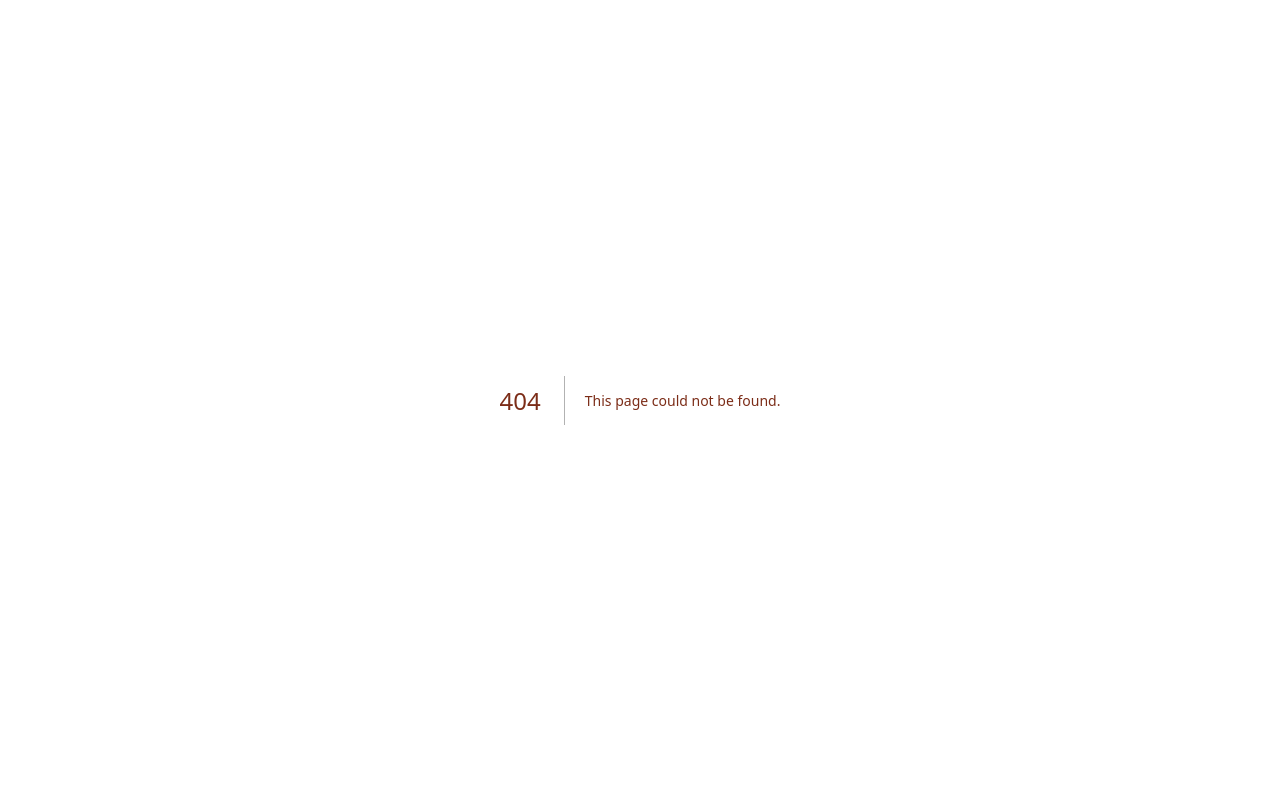
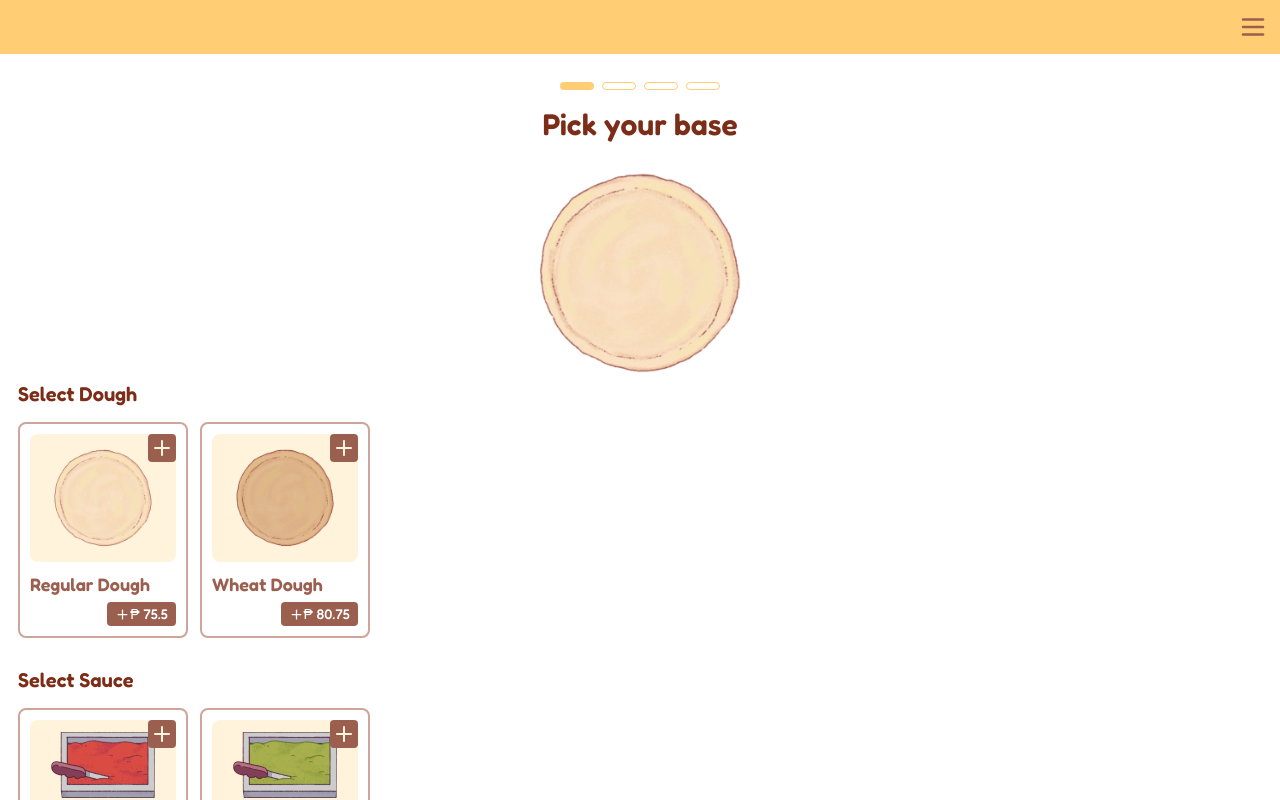
Before and after one commit to xialuna/zazoom-order-app, a Next.js app: page /custom-pizza/pick-base in a window 1280 px wide. Before the commit this address had no page. Shown: the top 800 px of the page. Built offline with nearby package versions, Linux system fonts and the light colour scheme.

Commit message:
WIP base layout and add data and make component reusable

```diff
--- a/src/app/(custom-pizza)/pick-base/page.tsx
+++ /dev/null
@@ -1,20 +0,0 @@
-// pick-base/page.tsx
-import { useRouter } from 'next/router'
-
-const PickBase = () => {
-  const router = useRouter()
-
-  const handleNext = () => {
-    router.push('/pick-toppings') // This navigates to the pick-toppings page
-  }
-
-  return (
-    <div>
-      <h1>Pick your base</h1>
-      {/* Content for base selection */}
-      <button onClick={handleNext}>Next</button>
-    </div>
-  )
-}
-
-export default PickBase
--- /dev/null
+++ b/src/app/(wip)/pick-base/page.tsx
@@ -0,0 +1,5 @@
+import React from 'react'
+
+export const page = () => {
+  return <div>Hello</div>
+}
--- /dev/null
+++ b/src/app/custom-pizza/pick-base/page.tsx
@@ -0,0 +1,52 @@
+'use client'
+import React, { useState } from 'react'
+import { Nav } from '@/src/components/ui/Nav'
+import { ProgressIndicator } from '@/src/components/ui/ProgressIndicator'
+import { IngredientBox } from '@/src/components/ui/IngredientBox'
+import { ingredients } from '@/src/data'
+
+const page = () => {
+  const [currentStep, setCurrentStep] = useState(1) // Starting from step 1
+  const totalSteps = 4
+
+  return (
+    <>
+      <Nav />
+      <div className='mx-[18px]'>
+        {/* Heading */}
+        <div className='mt-7 flex flex-col items-center justify-center'>
+          <ProgressIndicator totalSteps={totalSteps} currentStep={currentStep} />
+          <h1 className='mt-4'>Pick your base</h1>
+          <img src='/assets/regular-dough.webp' className='mt-2 w-[214px]' />
+        </div>
+
+        <div className='flex flex-col gap-7'>
+          <div>
+            <h3 className='mb-3.5'>Select Dough</h3>
+            <div className='flex flex-wrap gap-3'>
+              {ingredients[0].dough.map((dough) => (
+                <IngredientBox key={dough.id} imageSrc={dough.imageSrc} pizzaName={dough.title} price={dough.price} />
+              ))}
+            </div>
+          </div>
+
+          <div>
+            <h3 className='mb-3.5'>Select Sauce</h3>
+            <div className='flex flex-wrap gap-3'>
+              {ingredients[0].sauce.map((dough) => (
+                <IngredientBox key={dough.id} imageSrc={dough.imageSrc} pizzaName={dough.title} price={dough.price} />
+              ))}
+            </div>
+          </div>
+
+          <div>
+            <h3 className='mb-3.5'>Select Cheese</h3>
+            <div className='flex flex-wrap gap-3'></div>
+          </div>
+        </div>
+      </div>
+    </>
+  )
+}
+
+export default page
--- /dev/null
+++ b/src/app/custom-pizza/pick-toppings/page.tsx
@@ -0,0 +1,20 @@
+// pick-toppings/page.tsx
+import { useRouter } from 'next/router'
+
+const PickToppings = () => {
+  const router = useRouter()
+
+  const handleNext = () => {
+    router.push('/customer-info') // Navigates to the customer info page
+  }
+
+  return (
+    <div>
+      <h1>Pick your toppings</h1>
+      {/* Content for toppings selection */}
+      <button onClick={handleNext}>Next</button>
+    </div>
+  )
+}
+
+export default PickToppings
--- a/src/app/page.tsx
+++ b/src/app/page.tsx
@@ -6,13 +6,16 @@ import { ShoppingCart } from 'lucide-react'
 import React, { useState } from 'react'
 import { ButtonCart } from '../components/ui/ButtonCart'
 import { FavoritePizza } from '../components/ui/FavoritePizza'
+import Link from 'next/link'
 export default function Home() {
   return (
     <div>
       <Nav />
+      {/* Make a class for mx */}
       <main className='mx-[18px]'>
         {/* Customize Pizza */}
         <div className='mt-5 flex flex-col items-center justify-center'>
+          <Link href='/custom-pizza/pick-base'>
             <div className='flex max-w-[361px] items-center justify-center gap-3 rounded-lg border-2 border-neutral-primary bg-neutral-primary px-2 py-3'>
               <div className='max-w-[218px]'>
                 <h3>Customize Pizza</h3>
@@ -21,6 +24,7 @@ export default function Home() {
               </div>
               <img src='assets/custom-pizza.png' className='w-[98px] rounded border-2 border-brand-primary' />
             </div>
+          </Link>
         </div>
 
         {/* Favorites */}
--- a/src/components/ui/IngredientBox.tsx
+++ b/src/components/ui/IngredientBox.tsx
@@ -1,12 +1,12 @@
 import React from 'react'
 import { Plus } from 'lucide-react'
-export const IngredientBox = () => {
+export const IngredientBox = ({ imageSrc, pizzaName, price }) => {
   return (
     <div className='flex w-[170px] flex-col rounded-lg border-2 border-neutral-primary p-2.5'>
       {/* Image Container */}
       <div className='relative'>
-        <div className='flex items-center justify-center rounded-lg bg-neutral-primary p-2'>
-          <img src='assets/regular-dough.webp' className='w-[104px]'></img>
+        <div className='flex items-center justify-center rounded-lg bg-neutral-primary px-2 py-3'>
+          <img src={imageSrc} className='w-[104px]'></img>
         </div>
 
         <button className='absolute right-0 top-0 rounded bg-neutral-emphasis p-0.5'>
@@ -15,13 +15,13 @@ export const IngredientBox = () => {
       </div>
       {/* Title Card Container */}
       <div className='flex flex-col gap-1'>
-        <h4 className='pt-2 text-lg font-semibold'>Regular Dough</h4>
+        <h4 className='pt-2 text-lg font-semibold'>{pizzaName}</h4>
 
         {/* Price */}
         <div className='flex justify-end'>
-          <div className='flex items-center justify-end gap-1 rounded bg-neutral-emphasis px-2 py-0.5 text-white'>
+          <div className='flex items-center justify-end rounded bg-neutral-emphasis px-2 py-0.5 text-white'>
             <Plus size={15} className='border-medium' />
-            <span className='text-sm font-medium'>₱150.00</span>
+            <span className='text-sm font-medium'>₱ {price}</span>
           </div>
         </div>
       </div>
--- /dev/null
+++ b/src/data/index.ts
@@ -0,0 +1,212 @@
+export const ingredients = [
+    {
+        "dough": [
+            {
+                "id": 1,
+                "title": "Regular Dough",
+                "imageSrc": "/assets/regular-dough.webp",
+                "price": 75.50
+            },
+            {
+                "id": 2,
+                "title": "Wheat Dough",
+                "imageSrc": "/assets/wheat-dough.webp",
+                "price": 80.75
+            }
+        ],
+        "sauce": [
+            {
+                "id": 3,
+                "title": "Tomato Sauce",
+                "imageSrc": "/assets/tomato-sauce.webp",
+                "price": 30.25
+            },
+            {
+                "id": 4,
+                "title": "Pesto Sauce",
+                "imageSrc": "/assets/pesto-sauce.webp",
+                "price": 45.30
+            }
+        ],
+        "toppings": [
+            {
+                "id": 5,
+                "title": "Anchovy",
+                "imageSrc": "/assets/anchovy.webp",
+                "price": 38.95
+            },
+            {
+                "id": 6,
+                "title": "Bacon",
+                "imageSrc": "/assets/bacon.webp",
+                "price": 50.40
+            },
+            {
+                "id": 7,
+                "title": "Basil",
+                "imageSrc": "/assets/basil.webp",
+                "price": 23.75
+            },
+            {
+                "id": 8,
+                "title": "Duck",
+                "imageSrc": "/assets/duck.webp",
+                "price": 55.10
+            },
+            {
+                "id": 9,
+                "title": "Eggplant",
+                "imageSrc": "/assets/eggplant.webp",
+                "price": 30.50
+            },
+            {
+                "id": 10,
+                "title": "Ham",
+                "imageSrc": "/assets/ham.webp",
+                "price": 45.60
+            },
+            {
+                "id": 11,
+                "title": "Jalapeno",
+                "imageSrc": "/assets/jalapeno.webp",
+                "price": 39.25
+            },
+            {
+                "id": 12,
+                "title": "Mushroom",
+                "imageSrc": "/assets/mushroom.webp",
+                "price": 35.40
+            },
+            {
+                "id": 13,
+                "title": "Olive",
+                "imageSrc": "/assets/olive.webp",
+                "price": 28.80
+            },
+            {
+                "id": 14,
+                "title": "Onion",
+                "imageSrc": "/assets/onion.webp",
+                "price": 23.10
+            },
+            {
+                "id": 15,
+                "title": "Pepperoni",
+                "imageSrc": "/assets/pepperoni.webp",
+                "price": 50.85
+            },
+            {
+                "id": 16,
+                "title": "Pineapple",
+                "imageSrc": "/assets/pineapple.webp",
+                "price": 30.20
+            },
+            {
+                "id": 17,
+                "title": "Sausage",
+                "imageSrc": "/assets/sausage.webp",
+                "price": 45.70
+            },
+            {
+                "id": 18,
+                "title": "Shrimp",
+                "imageSrc": "/assets/shrimp.webp",
+                "price": 55.90
+            }
+        ]
+    }
+]
+
+
+export const recipes = [
+        {
+            "id": 1,
+            "pizzaName": "Cheese Pizza",
+            "price": 300.50,
+            "imageSrc": "/assets/cheese-pizza.webp",
+            "ingredients": [
+                "Regular Dough, Tomato Sauce, Cheese"
+            ]
+        },
+        {
+            "id": 2,
+            "pizzaName": "Classic Meat",
+            "price": 400.25,
+            "imageSrc": "/assets/classic-meat.webp",
+            "ingredients": [
+                "Cheese, Pepperoni, Sausage"
+            ]
+        },
+        {
+            "id": 3,
+            "pizzaName": "Fruity Fall",
+            "price": 360.75,
+            "imageSrc": "/assets/fruity-fall.webp",
+            "ingredients": [
+                "Olive, Eggplant, Pumpkin"
+            ]
+        },
+        {
+            "id": 4,
+            "pizzaName": "Fruity Pig",
+            "price": 360.25,
+            "imageSrc": "/assets/fruity-pig.webp",
+            "ingredients": [
+                "Pepperoni, Sausage, Olive, Bell Pepper, Bacon, Pineapple, Ham"
+            ]
+        },
+        {
+            "id": 5,
+            "pizzaName": "Meat Lovers",
+            "price": 440.30,
+            "imageSrc": "/assets/meat-lovers.webp",
+            "ingredients": [
+                "Sausage, Bacon, Pepperoni, Ham"
+            ]
+        },
+        {
+            "id": 6,
+            "pizzaName": "Mushroom Pizza",
+            "price": 340.75,
+            "imageSrc": "/assets/mushroom-pizza.webp",
+            "ingredients": [
+                "Tomato Sauce, Cheese, Mushroom"
+            ]
+        },
+        {
+            "id": 7,
+            "pizzaName": "Pepperoni Pizza",
+            "price": 400.50,
+            "imageSrc": "/assets/pepperoni-pizza.webp",
+            "ingredients": [
+                "Tomato Sauce, Cheese, Pepperoni"
+            ]
+        },
+        {
+            "id": 8,
+            "pizzaName": "Sausage Pizza",
+            "price": 380.80,
+            "imageSrc": "/assets/sausage-pizza.webp",
+            "ingredients": [
+                "Tomato Sauce, Cheese, Sausage"
+            ]
+        },
+        {
+            "id": 9,
+            "pizzaName": "Vegan Pizza",
+            "price": 340.10,
+            "imageSrc": "/assets/vegan-pizza.webp",
+            "ingredients": [
+                "Mushroom, Olive, Onion, Bell Pepper, Pineapple, Basil, Eggplant"
+            ]
+        },
+        {
+            "id": 10,
+            "pizzaName": "Vegetarian Pizza",
+            "price": 360.80,
+            "imageSrc": "/assets/vegetarian-pizza.webp",
+            "ingredients": [
+                "Cheese, Mushroom, Olive, Basil, Eggplant"
+            ]
+        }
+    ]
```
Also changed, not shown: src/app/(wip)/customer-info/page.tsx (added), src/app/(wip)/order-confirmed/page.tsx (added), src/app/(wip)/pick-toppings/page.tsx (renamed from src/app/(custom-pizza)/pick-toppings/page.tsx), src/app/custom-pizza/customer-info/page.tsx (added), src/app/custom-pizza/order-confirmed/page.tsx (added). Lines whose indentation alone changed are shown as unchanged.
